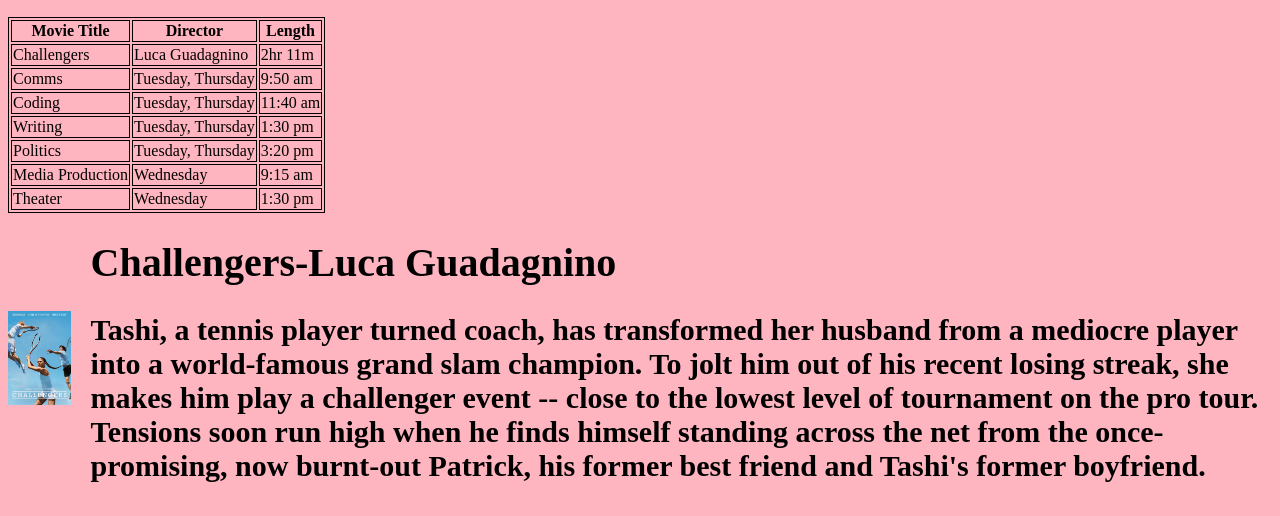
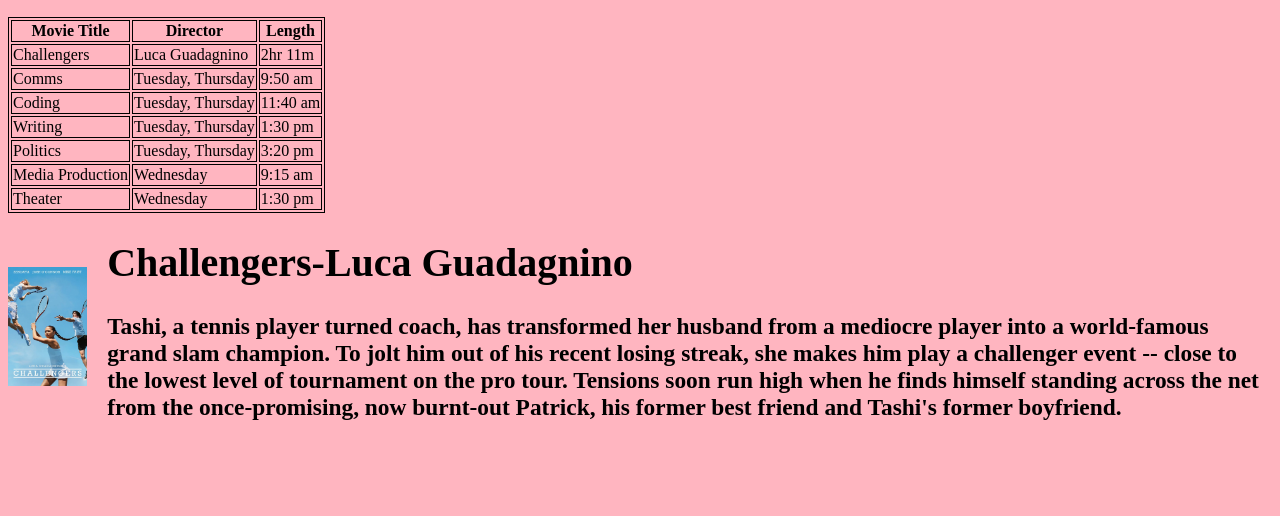
Before and after one commit to selh06/mywebpage, a plain HTML site: page index.html in a window 1280 px wide. Shown: the part 406-922 px from the top of the page. After the commit the page ends 859 px from the top, so only its background shows below. Drawn offline with Linux system fonts and the light colour scheme.

Commit message:
Update index.html

```diff
--- a/index.html
+++ b/index.html
@@ -88,7 +88,7 @@ img {
       </div>
       <div class="text">
         <h1>Challengers-Luca Guadagnino</h1>
-       <h2>Tashi, a tennis player turned coach, has transformed her husband from a mediocre player into a world-famous grand slam champion. To jolt him out of his recent losing streak, she makes him play a challenger event -- close to the lowest level of tournament on the pro tour. Tensions soon run high when he finds himself standing across the net from the once-promising, now burnt-out Patrick, his former best friend and Tashi's former boyfriend.</h2>
+       <h3>Tashi, a tennis player turned coach, has transformed her husband from a mediocre player into a world-famous grand slam champion. To jolt him out of his recent losing streak, she makes him play a challenger event -- close to the lowest level of tournament on the pro tour. Tensions soon run high when he finds himself standing across the net from the once-promising, now burnt-out Patrick, his former best friend and Tashi's former boyfriend.</h3>
       </div>
     </div>
   </body>
```
